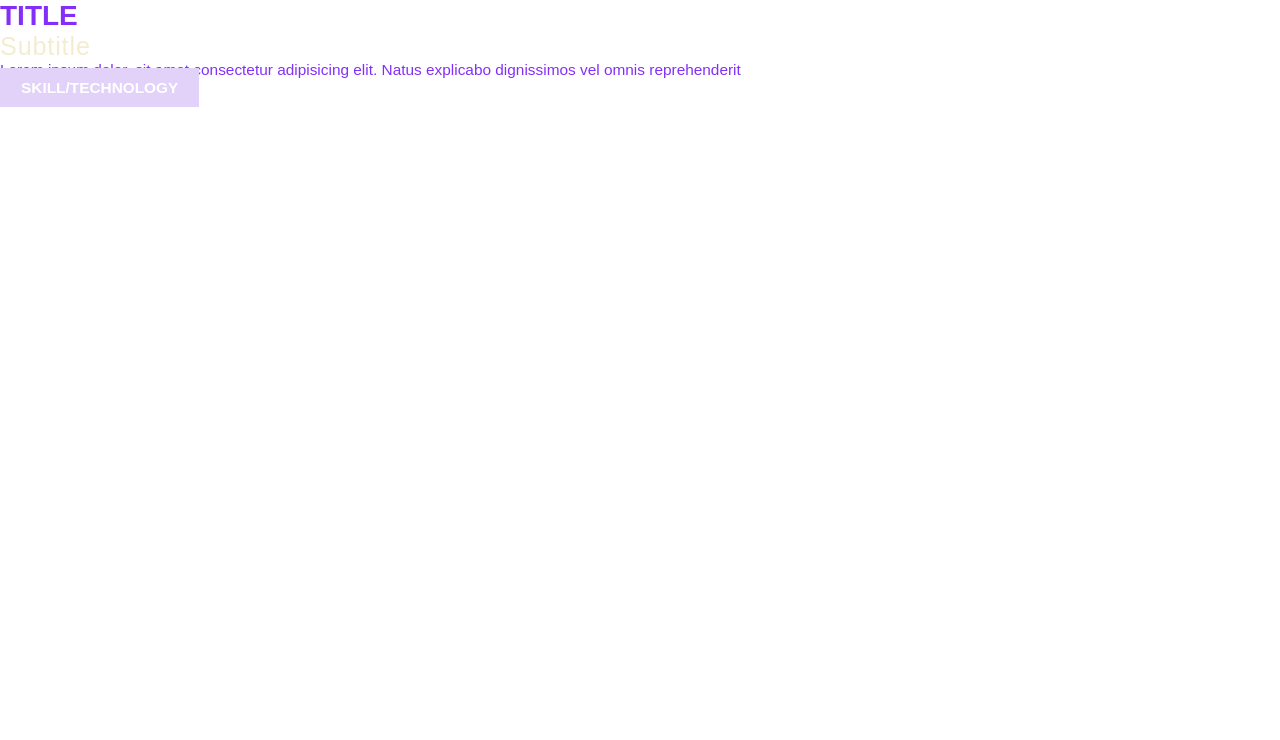
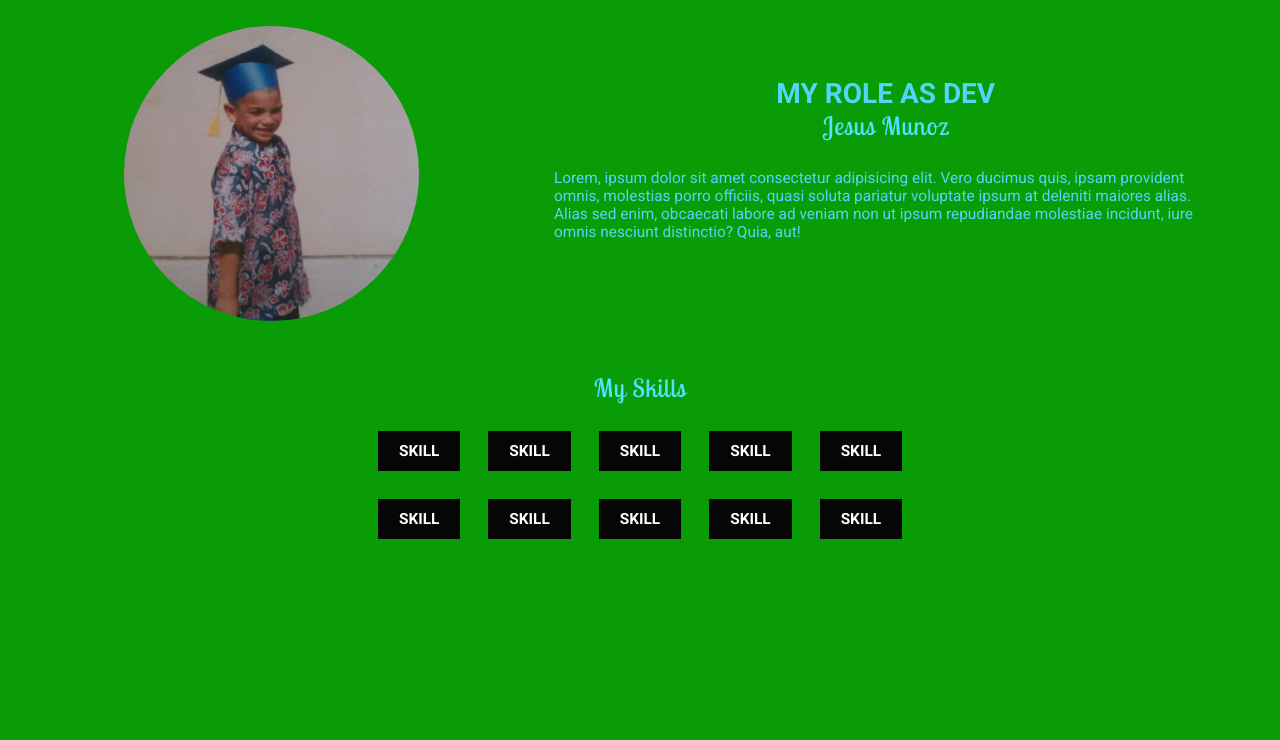
Before and after one commit to JMunoz0402/116-Portfolio-ch52, a plain HTML site: page index.html in a window 1280 px wide. Shown: the part 60-800 px from the top of the page. Drawn offline with Linux system fonts and the light colour scheme.

Commit message:
commit 2

```diff
--- a/css/base.css
+++ b/css/base.css
@@ -1,16 +1,17 @@
 /* Varibles */
 :root {
-    --primary-color: #F5ECD0;
-    --secondary-color: #e2d2f9;
-    --netural-color: #832ff9;
-    --background-color:white;
-    --surface-color:#435def;
-    --lobster-font: 'Lobster', sans-serif;
-    --sans-font: 'DM Sans', sans-serif;
+    --primary-color: #50e2ff;
+    --secondary-color: #060606;
+    --netural-color: #53d5f9;
+    --background-color:rgb(9, 156, 7);
+    --surface-color:#007429;
+
+    --lobster-font: "Lobster Two", serif;
+    --sans-font: "Roboto", serif;;
 }
 
 
-.center {
+.center-row {
     display: flex;
     justify-content: center;
     align-items: center;
--- a/css/responsive.css
+++ b/css/responsive.css
@@ -3,7 +3,26 @@
     html {
         font-size: 12px;
     }
+
+/* About Me Section */
+    .about-section {
+        flex-direction: column;
+        margin-top: 4rem;
+    }
+    .about-image-container {
+        width: 70%;
+    }
+    .about-description-container {
+        width: 85%;
+        margin-top: 3rem;
+    }
+
+/* Skills Section */
+    .skills-list {
+        width: 70%;
+    }
 }
+
 
 /* Phone */
 @media(max-width: 640px) {
--- /dev/null
+++ b/css/section.css
@@ -0,0 +1,37 @@
+/* About me section */
+.about-section{
+    padding: 2%;
+}
+
+.about-image-container {
+    width: 40%;
+}
+
+.about-image-container img {
+    width: 60%;
+    border-radius: 100%;
+}
+
+.about-description-container {
+    width: 60%;
+}
+
+.about-description-container p {
+    margin: 2rem 0px;
+    width: 90%;
+}
+
+/* Skills Section */
+
+.skills-section {
+    padding: 2%;
+}
+
+.skills-list {
+    display: flex;
+    justify-content: center;
+    flex-wrap: wrap;
+    gap: 2rem;
+    width: 50%;
+    margin: 2rem 0px;
+}
--- a/index.html
+++ b/index.html
@@ -3,18 +3,18 @@
 <head>
     <meta charset="UTF-8">
     <meta name="viewport" content="width=device-width, initial-scale=1.0">
+    <link rel="preconnect" href="https://fonts.googleapis.com">
+<link rel="preconnect" href="https://fonts.gstatic.com" crossorigin>
+<link href="https://fonts.googleapis.com/css2?family=Lobster+Two:ital,wght@0,400;0,700;1,400;1,700&family=Roboto:ital,wght@0,100;0,300;0,400;0,500;0,700;0,900;1,100;1,300;1,400;1,500;1,700;1,900&display=swap" rel="stylesheet">
     <link rel="stylesheet" href="./css/base.css">
     <link rel="stylesheet" href="./css/header.css">
     <link rel="stylesheet" href="./css/responsive.css">
+    <link rel="stylesheet" href="./css/section.css">
     <title>116 Portfolio</title>
 </head>
 <body>
-    <header class="center center-header-sections">
-        <div class="logo-container">
-            <a href="#">
-                <h2>Jesus  Munoz</h2>
-            </a>
-        </div>
+    <header class="center-row ">
+
 
 
             <nav>
@@ -30,7 +30,7 @@
                     </label>
                 </div>
                 <!-- Links or Options of the Menu -->
-                <div class="nav-link center">
+                <div class="nav-link center-row">
                     <a href="#">About Me</a>
                     <a href="#">Projects</a>
                     <a href="#">Experience</a>
@@ -42,13 +42,35 @@
 
     </header>
 
-    <section>
-        <!-- About Section -->
+    <section class="about-section center-row">
+        <div class="about-image-container center-row">
+            <img src="./img/my photo.png" alt="my amazing picture">
+        </div>
+
+        <div class="about-description-container center-column">
+            <h1>My role as dev</h1>
+            <h2>Jesus Munoz</h2>
+            <p>Lorem, ipsum dolor sit amet consectetur adipisicing elit. Vero ducimus quis, ipsam provident omnis, molestias porro officiis, quasi soluta pariatur voluptate ipsum at deleniti maiores alias.
+            Alias sed enim, obcaecati labore ad veniam non ut ipsum repudiandae molestiae incidunt, iure omnis nesciunt distinctio? Quia, aut!</p>
+        </div>
     </section>
 
-    <h1>Title</h1>
-    <h2>Subtitle</h2>
-    <p>Lorem ipsum dolor, sit amet consectetur adipisicing elit. Natus explicabo dignissimos vel omnis reprehenderit</p>
-    <label class="text-label">Skill/Technology</label>
+    <section class="skills-section center-column">
+        <h2>My Skills</h2>
+
+        <div class="skills-list">
+            <label class="text-label">Skill</label>
+            <label class="text-label">Skill</label>
+            <label class="text-label">Skill</label>
+            <label class="text-label">Skill</label>
+            <label class="text-label">Skill</label>
+            <label class="text-label">Skill</label>
+            <label class="text-label">Skill</label>
+            <label class="text-label">Skill</label>
+            <label class="text-label">Skill</label>
+            <label class="text-label">Skill</label>
+        </div>
+    </section>
+
 </body>
 </html>
```
Also changed, not shown: img/logo.png (added), img/my photo.png (added), 3 other files.
